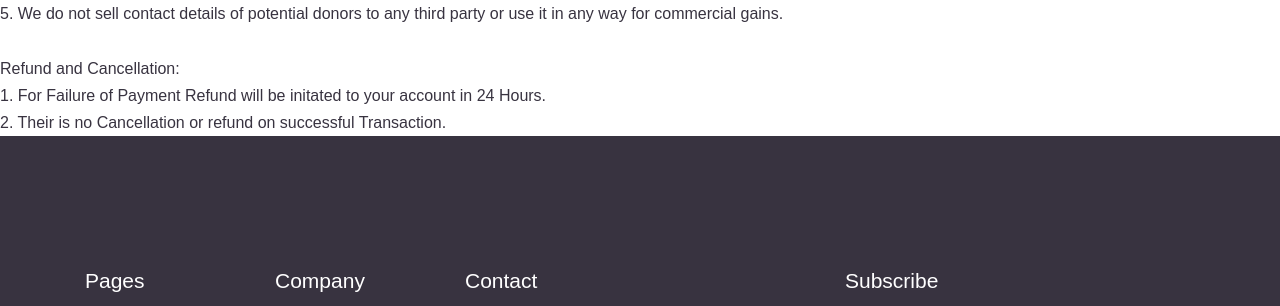
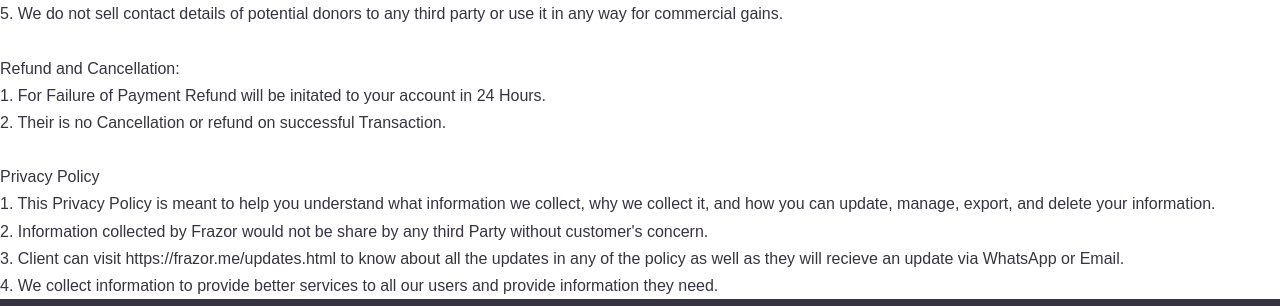
Before and after one commit to whatsappbillpay/whatsappbillpay.github.io, a plain HTML site: page updates.html in a window 1280 px wide. Shown: the part 1060-1366 px from the top of the page. Drawn offline with Linux system fonts and the light colour scheme; files whose address does not match are found by name.

Commit message:
Update updates.html

```diff
--- a/updates.html
+++ b/updates.html
@@ -113,6 +113,13 @@ Refund and Cancellation:<br>
     1. For Failure of Payment Refund will be initated to your account in 24 Hours.<br>
     2. Their is no Cancellation or refund on successful Transaction.
   </div>
+  <div>
+  <br> Privacy Policy<br>
+    1. This Privacy Policy is meant to help you understand what information we collect, why we collect it, and how you can update, manage, export, and delete your information.<br>
+    2. Information collected by Frazor would not be share by any third Party without customer's concern.<br>
+    3. Client can visit https://frazor.me/updates.html to know about all the updates in any of the policy as well as they will recieve an update via WhatsApp or Email. <br>
+    4. We collect information to provide better services to all our users and provide information they need.
+  </div>
 
 
 <div class="page-footer-section bg-dark fg-white">
```
